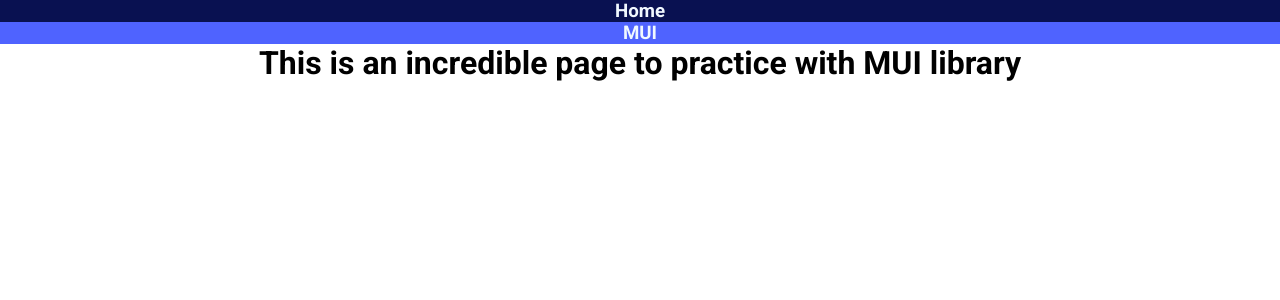
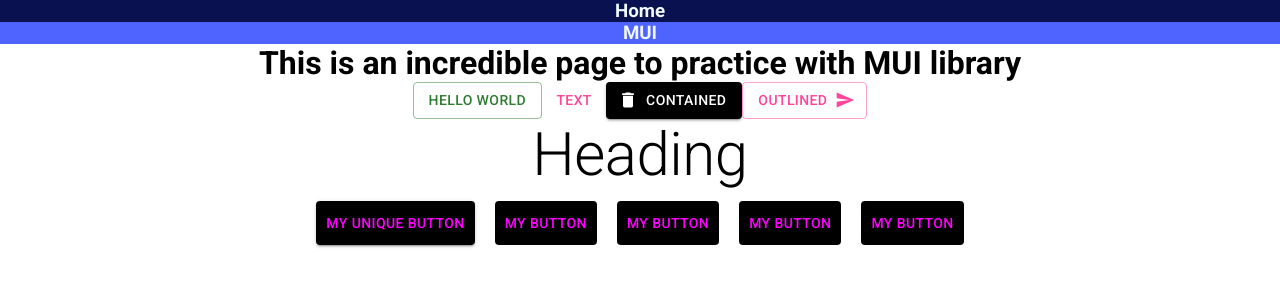
Before and after one commit to PlatenPrime/tutorials, a React (Create React App) app: page /mui in a window 1280 px wide. Shown: the top 300 px of the page. Built offline with nearby package versions, Linux system fonts and the light colour scheme.

Commit message:
practice in mui

```diff
--- a/package.json
+++ b/package.json
@@ -5,6 +5,7 @@
   "dependencies": {
     "@emotion/react": "^11.9.3",
     "@emotion/styled": "^11.9.3",
+    "@fontsource/roboto": "^4.5.7",
     "@mui/icons-material": "^5.8.4",
     "@mui/material": "^5.8.7",
     "@testing-library/jest-dom": "^5.16.4",
--- a/src/pages/MUI/MUI.js
+++ b/src/pages/MUI/MUI.js
@@ -1,10 +1,71 @@
 import React from 'react';
+import Button from '@mui/material/Button';
+import DeleteIcon from '@mui/icons-material/Delete';
+import SendIcon from '@mui/icons-material/Send';
+import { ThemeProvider, Typography } from '@mui/material';
+import { styled } from '@mui/system';
+import { theme } from '../../theme';
 
 const MUI = () => {
+
+	const MyButton = styled(Button)(
+		{
+			backgroundColor: "black",
+			color: "#f0f",
+			margin: "10px",
+			padding: "10px",
+			"&:hover": {
+				backgroundColor: "blue",
+			},
+			"&:disabled": {
+				backgroundColor: "gray",
+			}
+		}
+	)
+
+
+
+
 	return (
-		<div>
-			<h1>This is an incredible page to practice with MUI library</h1>
-		</div>
+		<ThemeProvider theme={theme}>
+			<div>
+				<h1>This is an incredible page to practice with MUI library</h1>
+				<Button variant="outlined" color='success'>Hello World</Button>
+				<Button variant="text" color='secondary'>Text</Button>
+				<Button startIcon={<DeleteIcon />} variant="contained">Contained</Button>
+				<Button endIcon={<SendIcon />} color='secondary' variant="outlined">Outlined</Button>
+				<Typography variant="h2" component="h4">
+					Heading
+				</Typography>
+				<Button variant='contained'
+					sx={{
+						backgroundColor: "black",
+						color: "#f0f",
+						margin: "10px",
+						padding: "10px",
+						"&:hover": {
+							backgroundColor: "blue",
+						},
+						"&:disabled": {
+							backgroundColor: "gray",
+						},
+
+
+					}}
+				>My Unique button</Button>
+				<MyButton color='secondary'>My Button</MyButton>
+				<MyButton>My Button</MyButton>
+				<MyButton>My Button</MyButton>
+				<MyButton>My Button</MyButton>
+			</div>
+
+		</ThemeProvider>
+
+
+
+
+
+
 	);
 };
 
--- /dev/null
+++ b/src/theme.js
@@ -0,0 +1,14 @@
+import { createTheme } from "@mui/material";
+
+export const theme = createTheme({
+	palette: {
+		primary: {
+			main: "#000"
+		},
+		secondary: {
+			main: "#f49",
+			light: "#e3g",
+		}
+	},
+
+})
```
Also changed, not shown: 1 other file (tests, documents, lock files or other folders).
